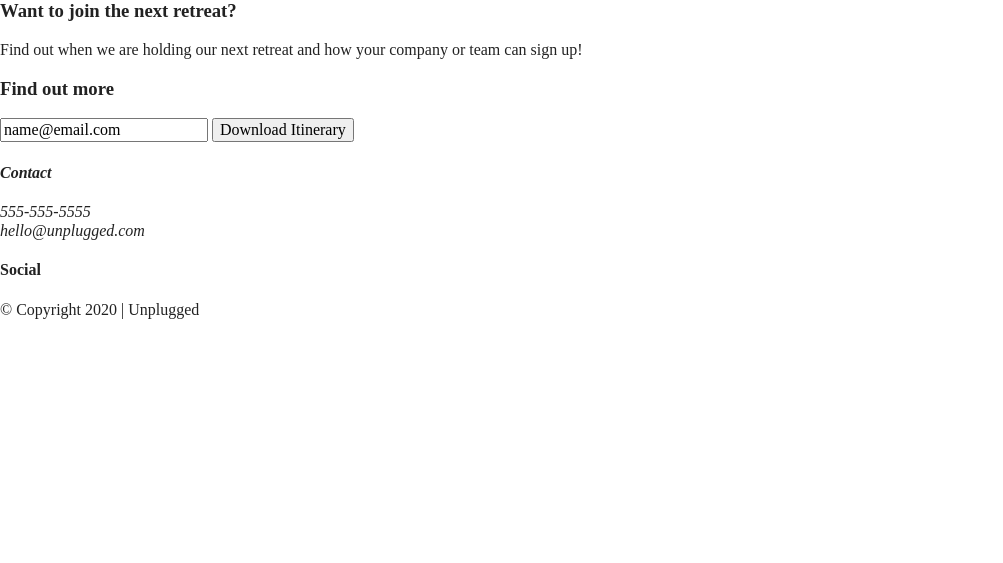
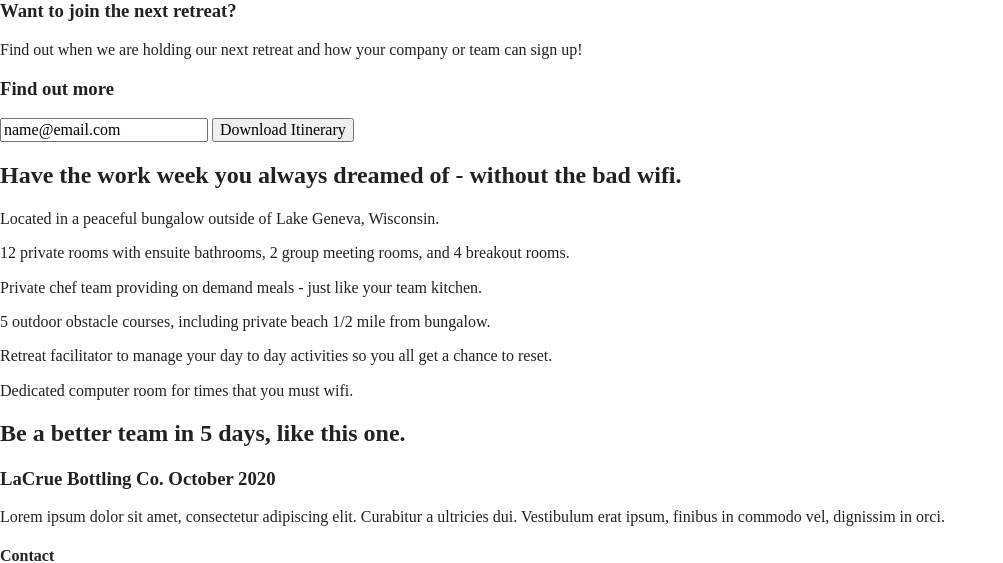
Before and after one commit to codercreative/unplugged-retreat, a website built with Parcel: page index.html in a window 1280 px wide. Shown: the part 240-803 px from the top of the page, without its empty margins (0-1003 px from the left). Built offline with nearby package versions, Linux system fonts and the light colour scheme.

Commit message:
Finish homepage in html

```diff
--- a/index.html
+++ b/index.html
@@ -3,7 +3,7 @@
 
 <head>
   <meta charset="utf-8">
-  <title></title>
+   <title>Unplugged Retreat</title>
   <meta name="description" content="">
   <meta name="viewport" content="width=device-width, initial-scale=1">
 
@@ -21,13 +21,12 @@
 
   <meta name="theme-color" content="#fafafa">
 
-  <title>Unplugged Retreat</title>
 </head>
 
 <body>
 
   <!-- Add your site or application content here -->
-  <header>
+  <header> <!-- this is where the logo is + links to FAQ and ABOUT are -->
     <div class="content-wrapper">
       <a href="#">
         <img src="img/unpluggedlogo.png" alt="unplugged logo">
@@ -44,7 +43,7 @@
 
   <main> <!-- main wrapper -->
 
-    <section class="hero-area">
+    <section class="hero-area"> <!-- this is the section with the hero image and intro text -->
       <div class="content-wrapper">
         <h1>Retreat from the desk, return refreshed.</h1>
       </div>
@@ -64,21 +63,61 @@
       </div> <!-- aside content-wrapper ends -->
     </aside>
 
+    <section class="features">
+      <div class="content-wrapper">
+        <h2>Have the work week you always dreamed of - without the bad wifi.</h2>
+        <div class="features-items">
+          <article>
+            <p class=fontawesome-icon></p>
+            <p class="features-item-description">Located in a peaceful bungalow outside of Lake Geneva, Wisconsin.</p>
+          </article>  <article>
+            <p class=fontawesome-icon></p>
+            <p class="features-item-description">12 private rooms with ensuite bathrooms, 2 group meeting rooms, and 4 breakout rooms.</p>
+          </article>  <article>
+            <p class=fontawesome-icon></p>
+            <p class="features-item-description">Private chef team providing on demand meals - just like your team kitchen.</p>
+          </article>  <article>
+            <p class=fontawesome-icon></p>
+            <p class="features-item-description">5 outdoor obstacle courses, including private beach 1/2 mile from bungalow.</p>
+          </article>  <article>
+            <p class=fontawesome-icon></p>
+            <p class="features-item-description">Retreat facilitator to manage your day to day activities so you all get a chance to reset.</p>
+          </article>  <article>
+            <p class=fontawesome-icon></p>
+            <p class="features-item-description">Dedicated computer room for times that you must wifi.</p>
+          </article>
+        </div>
+      </div>
+    </section> <!-- end of features section -->
+
+    <section class="reviews">
+      <div class="content-wrapper">
+        <h2>Be a better team in 5 days, like this one.</h2>
+        <article>
+          <div>
+            <h3>LaCrue Bottling Co. October 2020</h3>
+            <p>Lorem ipsum dolor sit amet, consectetur adipiscing elit. Curabitur a ultricies dui. Vestibulum erat ipsum, finibus in commodo vel, dignissim in orci.</p>
+          </div>
+        </article>
+      </div>
+    </section> <!-- end of reviews section -->
+
   </main> <!-- main wrapper ends -->
 
   <footer>
     <div class="content-wrapper">
       <div class="footer-content">
-
-         <address class="contact"> <!-- address -->
-           <h4>Contact</h4>
+        <div class="contact">
+          <h4>Contact</h4> <!-- contact -->
+         <address>
            <p>
             555-555-5555 <br>
             hello@unplugged.com
            </p>
-         </address><!--  address ends -->
+         </address>
+        </div> <!--  contact ends -->
 
-       <div class="social">
+        <div class="social"> <!-- social -->
           <h4>Social</h4>
           <div class="social-icons">
             <p><a href="#" target="_blank"></a></p>
```
